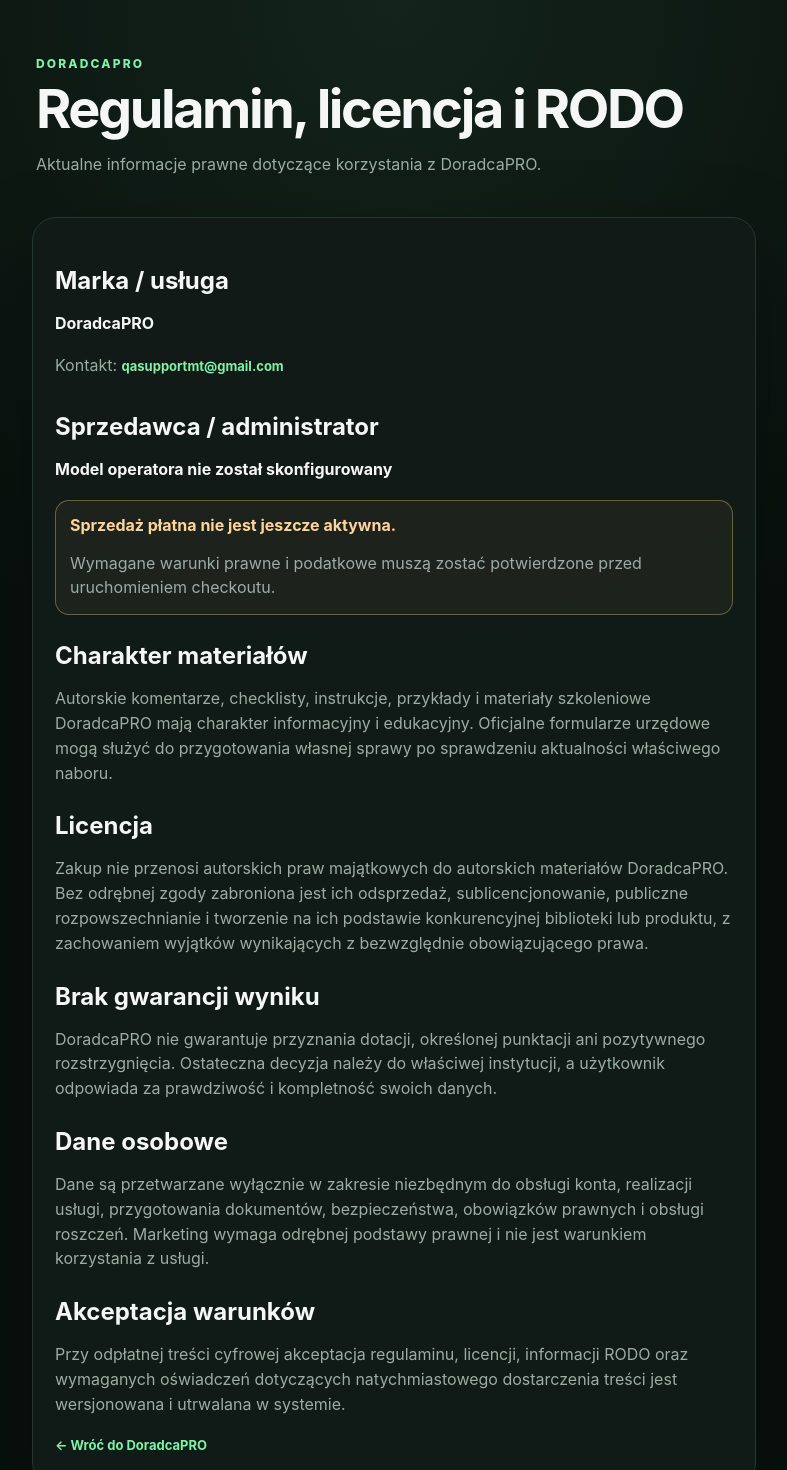
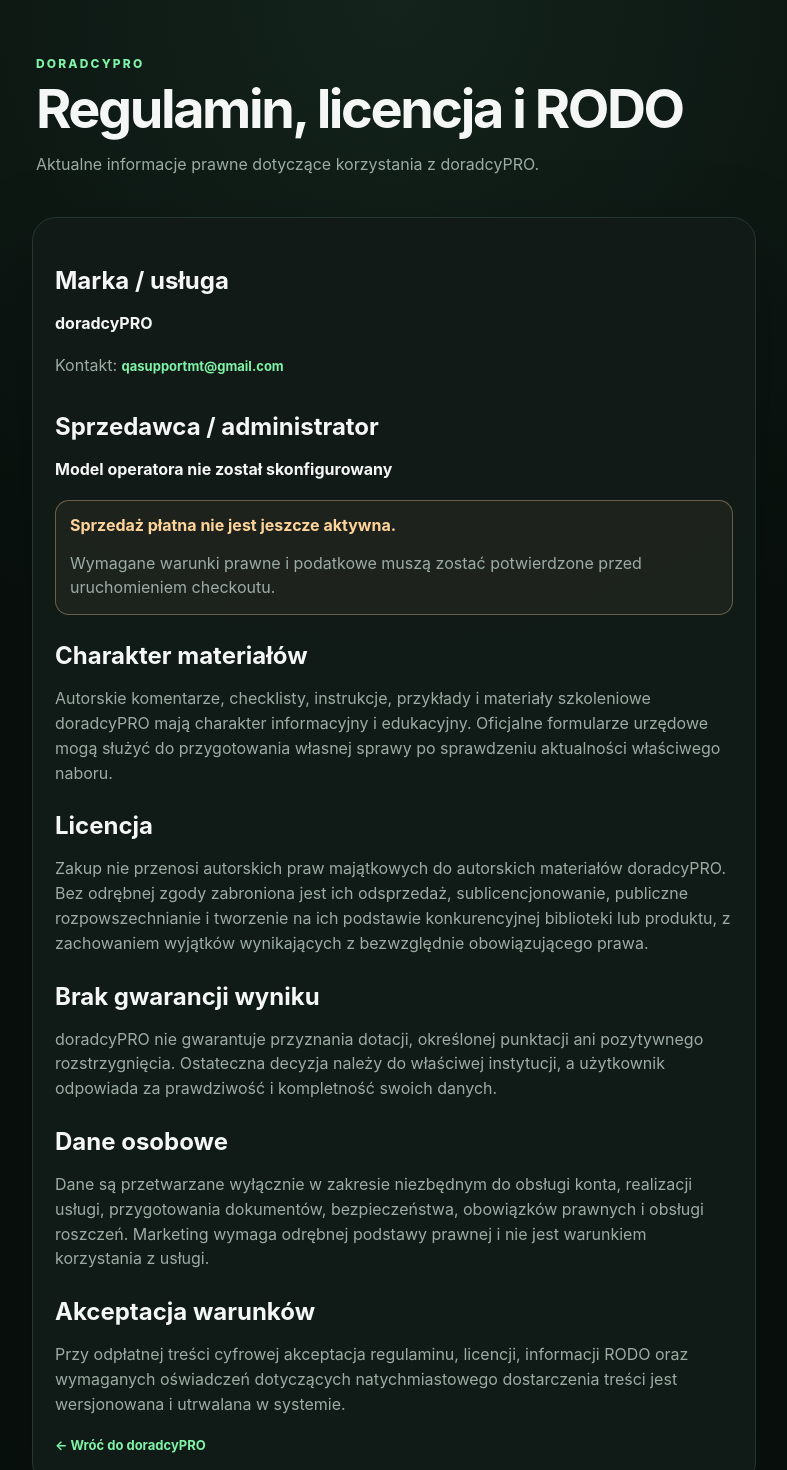
Before and after one commit to qasupportmt-lab/DotacjaPRO, a Next.js app in the folder apps/miniapp/: page /legal in a window 1280 px wide. Shown: the top 1470 px of the page, without its empty margins (246-1033 px from the left). Built offline with nearby package versions, Linux system fonts and the light colour scheme; no server answers.

Commit message:
refactor(brand): rename user-facing brand to doradcyPRO in apps/miniapp/src/app/legal/page.tsx

```diff
--- a/apps/miniapp/src/app/legal/page.tsx
+++ b/apps/miniapp/src/app/legal/page.tsx
@@ -59,16 +59,16 @@
     legal = null;
   }
 
-  const brand = 'DoradcaPRO';
+  const brand = 'doradcyPRO';
   const contact = legal?.seller?.email ?? 'qasupportmt@gmail.com';
   const blockedReason = blockedReasonLabel(legal?.checkoutBlockedReason);
 
   return (
     <main className="shell">
       <section className="brand">
-        <div className="eyebrow">DORADCAPRO</div>
+        <div className="eyebrow">DORADCYPRO</div>
         <h1>Regulamin, licencja i RODO</h1>
-        <p>Aktualne informacje prawne dotyczące korzystania z DoradcaPRO.</p>
+        <p>Aktualne informacje prawne dotyczące korzystania z doradcyPRO.</p>
       </section>
 
       <section className="card legal-page">
@@ -117,7 +117,7 @@
         <h2>Charakter materiałów</h2>
         <p>
           Autorskie komentarze, checklisty, instrukcje, przykłady i materiały
-          szkoleniowe DoradcaPRO mają charakter informacyjny i edukacyjny.
+          szkoleniowe doradcyPRO mają charakter informacyjny i edukacyjny.
           Oficjalne formularze urzędowe mogą służyć do przygotowania własnej
           sprawy po sprawdzeniu aktualności właściwego naboru.
         </p>
@@ -125,7 +125,7 @@
         <h2>Licencja</h2>
         <p>
           Zakup nie przenosi autorskich praw majątkowych do autorskich materiałów
-          DoradcaPRO. Bez odrębnej zgody zabroniona jest ich odsprzedaż,
+          doradcyPRO. Bez odrębnej zgody zabroniona jest ich odsprzedaż,
           sublicencjonowanie, publiczne rozpowszechnianie i tworzenie na ich
           podstawie konkurencyjnej biblioteki lub produktu, z zachowaniem
           wyjątków wynikających z bezwzględnie obowiązującego prawa.
@@ -133,7 +133,7 @@
 
         <h2>Brak gwarancji wyniku</h2>
         <p>
-          DoradcaPRO nie gwarantuje przyznania dotacji, określonej punktacji ani
+          doradcyPRO nie gwarantuje przyznania dotacji, określonej punktacji ani
           pozytywnego rozstrzygnięcia. Ostateczna decyzja należy do właściwej
           instytucji, a użytkownik odpowiada za prawdziwość i kompletność swoich
           danych.
@@ -160,7 +160,7 @@
           </p>
         )}
 
-        <a className="source-link" href="/">← Wróć do DoradcaPRO</a>
+        <a className="source-link" href="/">← Wróć do doradcyPRO</a>
       </section>
     </main>
   );
```
